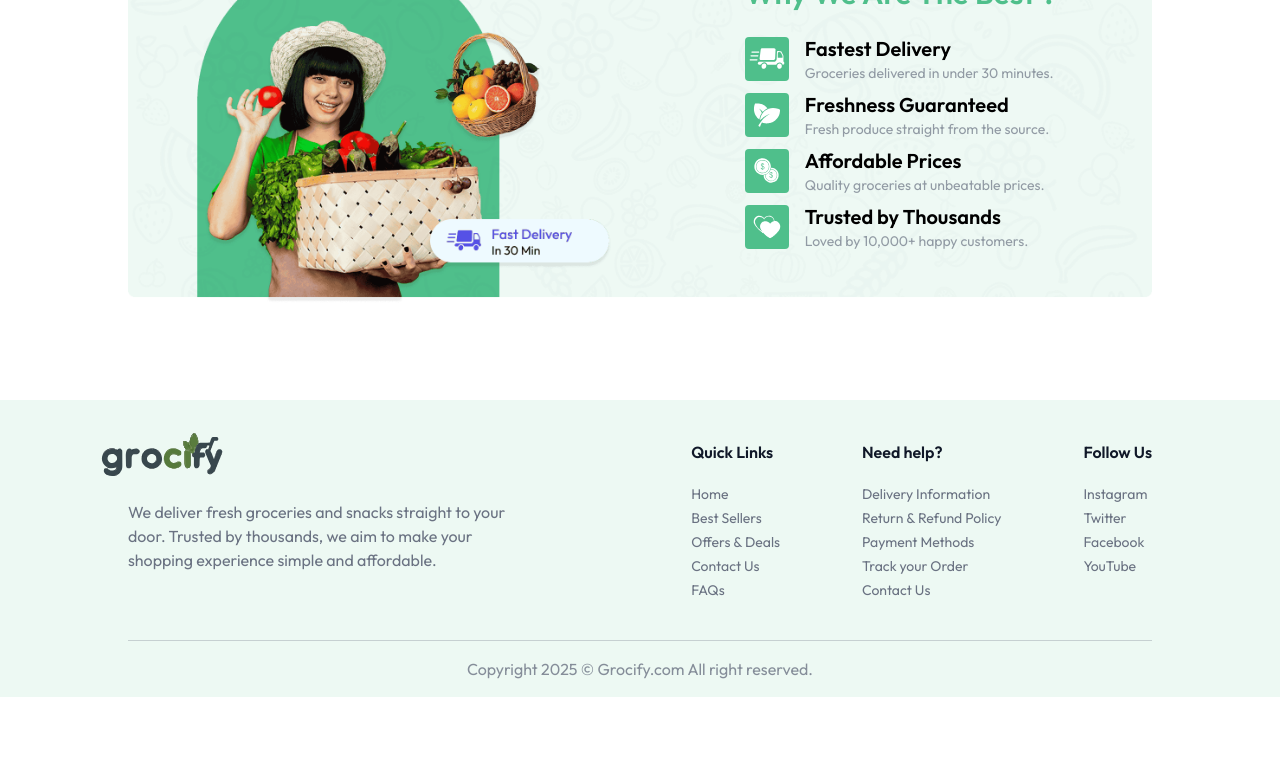
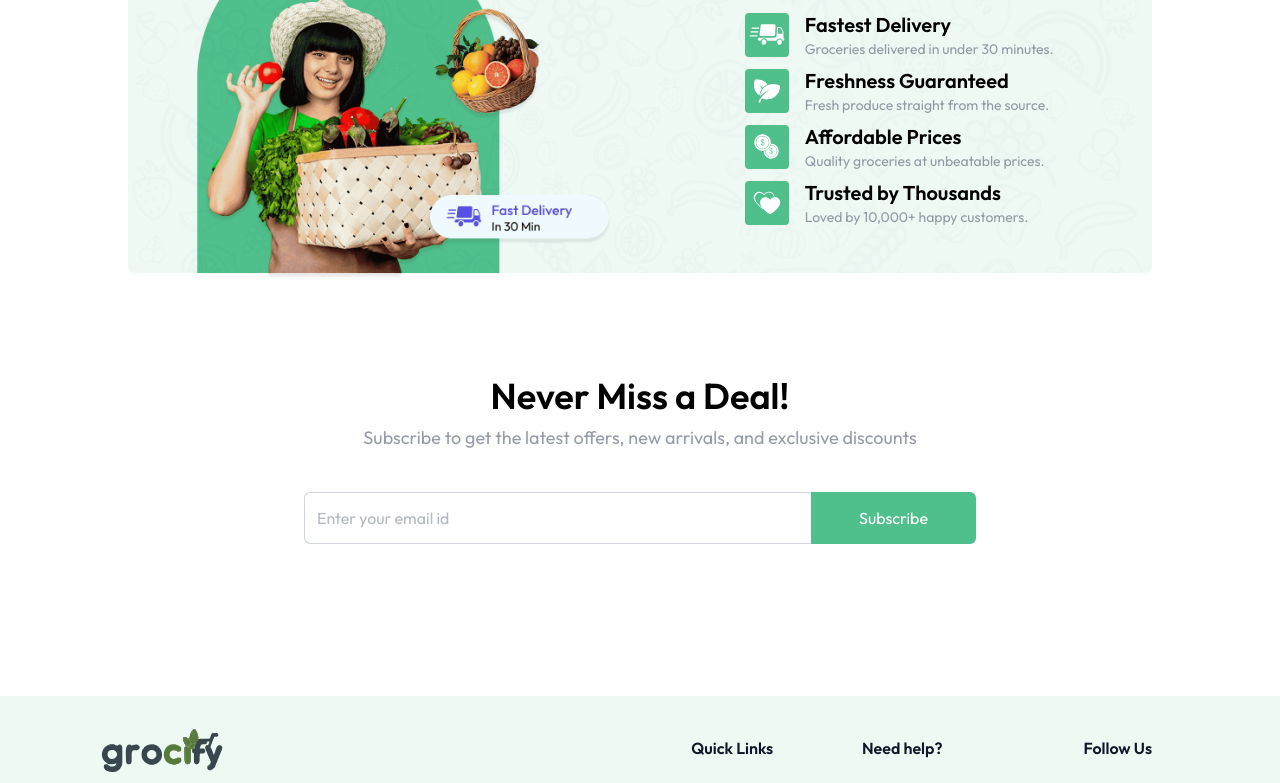
Before and after one commit to 9DFF-2B31/Grocify, a React (Vite) app in the folder Frontend/: page / in a window 1280 px wide. Shown: the part 1402-2185 px from the top of the page. Before the commit the page ends 2099 px from the top, so only its background shows below. Built offline with nearby package versions, Linux system fonts and the light colour scheme.

Commit message:
newsletter

```diff
--- /dev/null
+++ b/Frontend/src/components/NewsLetter.jsx
@@ -0,0 +1,24 @@
+const NewsLetter = () => {
+
+    return (
+        <div className="flex flex-col items-center justify-center text-center space-y-2 mt-24 pb-14">
+            <h1 className="md:text-4xl text-2xl font-semibold">Never Miss a Deal!</h1>
+            <p className="md:text-lg text-gray-500/70 pb-8">
+                Subscribe to get the latest offers, new arrivals, and exclusive discounts
+            </p>
+            <form className="flex items-center justify-between max-w-2xl w-full md:h-13 h-12">
+                <input
+                    className="border border-gray-300 rounded-md h-full border-r-0 outline-none w-full rounded-r-none px-3 text-gray-500"
+                    type="text"
+                    placeholder="Enter your email id"
+                    required
+                />
+                <button type="submit" className="md:px-12 px-8 h-full text-white bg-primary hover:bg-primary-dull transition-all cursor-pointer rounded-md rounded-l-none">
+                    Subscribe
+                </button>
+            </form>
+        </div>
+    )
+}
+
+export default NewsLetter
--- a/Frontend/src/pages/Home.jsx
+++ b/Frontend/src/pages/Home.jsx
@@ -1,21 +1,18 @@
-import React from 'react';
-import MainBanner from '../components/MainBanner';
-import BestSeller from '../components/BestSeller';
-import BottomBanner from '../components/BottomBanner';
-import Categories from '../components/Categories';
+import React from "react";
+import MainBanner from "../components/MainBanner";
+import BestSeller from "../components/BestSeller";
+import BottomBanner from "../components/BottomBanner";
+import Categories from "../components/Categories";
+import NewsLetter from "../components/NewsLetter";
 
 const Home = () => {
   return (
-    <div className='mt-10'>
+    <div className="mt-10">
       <MainBanner />
       <Categories />
-      <p>this is home</p>
       <BestSeller />
-
-
-
-
-      <BottomBanner/>
+      <BottomBanner />
+      <NewsLetter/>
     </div>
   );
 };
```
